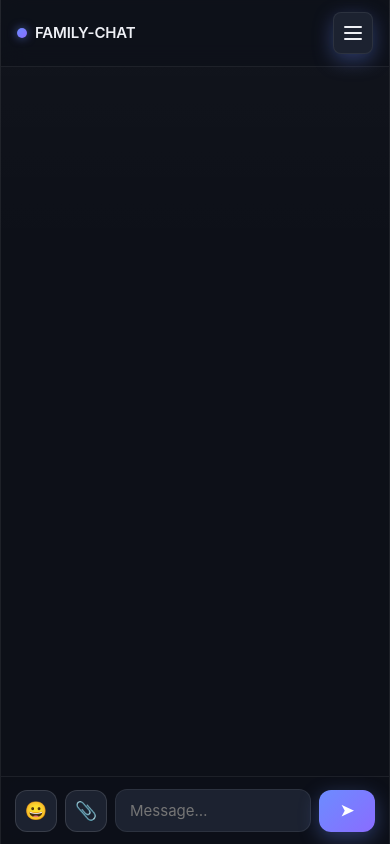
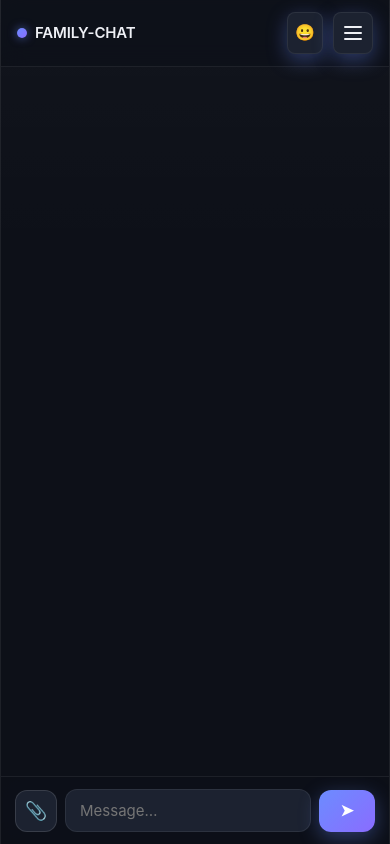
Before and after one commit to ShaneGoodwin501/Blat-Chat, a PHP site: page / in a window 390 px wide. Run offline with PHP 8.4, Linux system fonts and the light colour scheme; some libraries are stand-ins or nearby versions.

Commit message:
Move emoji button to header; fix composer flex overflow
- Emoji button moved from composer (left of attach icon) to header (left of menu).
  Stops the button getting pushed off-screen on narrow viewports.
- Composer: min-width:0 on textarea + overflow:hidden on the row, so the
  flex children cannot push the row wider than the chat panel.
- Emoji popover: positions below the new header button (was above the
  old composer button) and clamps to the right viewport edge.
- Mobile: header emoji button is 36x36 (matches menu button).
- Bumped style.css v16 -> v17, chat.js v12 -> v13.

```diff
--- a/public/css/style.css
+++ b/public/css/style.css
@@ -342,6 +342,27 @@ header.bar a.btn:hover, header.bar button.link:hover { color: var(--text); backg
 .menu-btn.open .bar:nth-child(1) { transform: translateY(6px) rotate(45deg); }
 .menu-btn.open .bar:nth-child(2) { opacity: 0; transform: scaleX(0); }
 .menu-btn.open .bar:nth-child(3) { transform: translateY(-6px) rotate(-45deg); }
+
+/* ----- Header icon button (e.g. emoji picker) -----
+   Sits in the chat header next to the hamburger. Uses the same visual
+   language as the menu button (square, dim, hover-lifts) so the two
+   feel like a paired control surface. */
+header.bar .header-emoji-btn {
+  width: 40px;
+  height: 40px;
+  padding: 0;
+  background: var(--bg-3);
+  border: 1px solid var(--border);
+  border-radius: var(--r-sm);
+  display: grid;
+  place-items: center;
+  flex: 0 0 auto;
+  font-size: 18px;
+  color: var(--text-dim);
+  cursor: pointer;
+  transition: color var(--t-fast) var(--ease), background var(--t-fast) var(--ease);
+}
+header.bar .header-emoji-btn:hover { color: var(--text); background: var(--bg-4); }
 
 .dropdown {
   position: absolute;
@@ -852,12 +873,23 @@ header.bar a.btn:hover, header.bar button.link:hover { color: var(--text); backg
   -webkit-backdrop-filter: saturate(160%) blur(12px);
   border-top: 1px solid var(--border);
   position: relative;
+  /* Keep the composer inside the chat panel even when flex children would
+     push it wider than the viewport. Without min-width:0 + overflow:hidden
+     the row overflows horizontally and the leftmost child (the emoji button)
+     gets pushed off-screen on narrow phones. */
+  min-width: 0;
+  max-width: 100%;
+  overflow: hidden;
 }
 .composer textarea {
   resize: none;
   min-height: 42px;
   max-height: 140px;
   flex: 1 1 auto;
+  /* Default flex item min-width is auto (= min-content) which keeps a
+     textarea from shrinking below one word's width. Set it to 0 so the
+     flex shorthand can actually compress it. */
+  min-width: 0;
   font-size: 15px;
   line-height: 1.4;
   padding: 10px 14px;
@@ -1168,6 +1200,7 @@ header.bar a.btn:hover, header.bar button.link:hover { color: var(--text); backg
   .admin .row-actions button { padding: 4px 8px; font-size: 11px; }
   header.bar h1 { font-size: 15px; }
   header.bar .me .me-greeting { display: none; }
+  header.bar .header-emoji-btn { width: 36px; height: 36px; font-size: 16px; }
 }
 
 /* ---- Utilities ---- */
--- a/public/index.html
+++ b/public/index.html
@@ -6,7 +6,7 @@
   <meta name="theme-color" content="#0a0b10">
   <title data-i18n="app.title">FAMILY-CHAT</title>
   <meta name="blatchat-lang" content="__BLATCHAT_LANG__">
-  <link rel="stylesheet" href="/css/style.css?v=16">
+  <link rel="stylesheet" href="/css/style.css?v=17">
 </head>
 <body>
   <div class="app">
@@ -17,6 +17,7 @@
         <span class="me-greeting" data-i18n="header.signed_in_as">Signed in as</span>
         <span class="me-name" id="meLabel">&hellip;</span>
       </span>
+      <button type="button" class="icon-btn header-emoji-btn" id="emojiBtn" data-i18n-aria="chat.emoji" aria-label="Emoji" title="Emoji">&#x1F600;</button>
       <button class="menu-btn" id="menuBtn" aria-label="Menu" data-i18n-aria="header.menu" title="Menu" aria-haspopup="true" aria-expanded="false">
         <span class="bar"></span>
         <span class="bar"></span>
@@ -45,7 +46,6 @@
           <span class="name" id="attachName"></span>
           <button type="button" id="attachClear" data-i18n-aria="chat.attach_clear" title="Remove">&times;</button>
         </div>
-        <button type="button" class="icon-btn emoji-btn" id="emojiBtn" data-i18n-aria="chat.emoji" aria-label="Emoji" title="Emoji">&#x1F600;</button>
         <label for="photoInput" class="icon-btn" data-i18n-aria="chat.attach" aria-label="Attach photo" title="Attach photo">&#x1F4CE;</label>
         <input type="file" id="photoInput" accept="image/jpeg,image/png,image/gif,image/webp">
         <textarea id="textInput" data-i18n-attr="placeholder:chat.placeholder" placeholder="Message&hellip;" rows="1" maxlength="4000" aria-label="Message"></textarea>
@@ -65,7 +65,7 @@
   <script src="/js/password-reveal.js?v=3"></script>
   <script src="/js/avatar-crop.js?v=3"></script>
   <script src="/socket.io/socket.io.js"></script>
-  <script src="/js/chat.js?v=12"></script>
+  <script src="/js/chat.js?v=13"></script>
   <script>
     // Apply language as soon as the strings are in scope.
     (async function () {
--- a/public/js/chat.js
+++ b/public/js/chat.js
@@ -450,10 +450,15 @@
       pop.appendChild(b);
     });
     document.body.appendChild(pop);
-    // Position above the button
+    // Position below the button (button is in the header at the top of the page)
     const r = emojiBtn.getBoundingClientRect();
-    pop.style.right = (window.innerWidth - r.right) + 'px';
-    pop.style.bottom = (window.innerHeight - r.top + 6) + 'px';
+    pop.style.left = r.left + 'px';
+    pop.style.top = (r.bottom + 6) + 'px';
+    // If the popover would overflow the right edge, push it back inside.
+    const popRect = pop.getBoundingClientRect();
+    if (popRect.right > window.innerWidth - 4) {
+      pop.style.left = (window.innerWidth - popRect.width - 4) + 'px';
+    }
     emojiPopover = pop;
     setTimeout(() => {
       document.addEventListener('click', closeEmojiPopover, { once: true });
```
